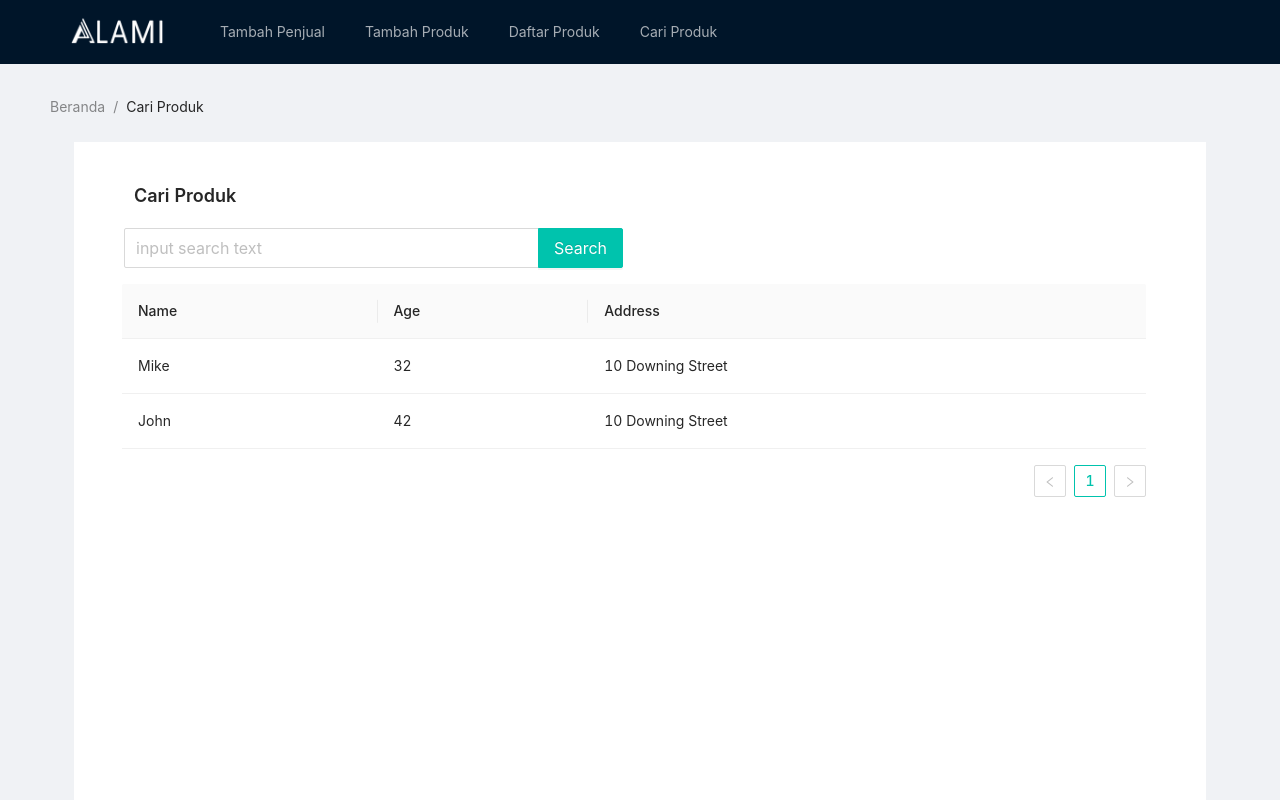
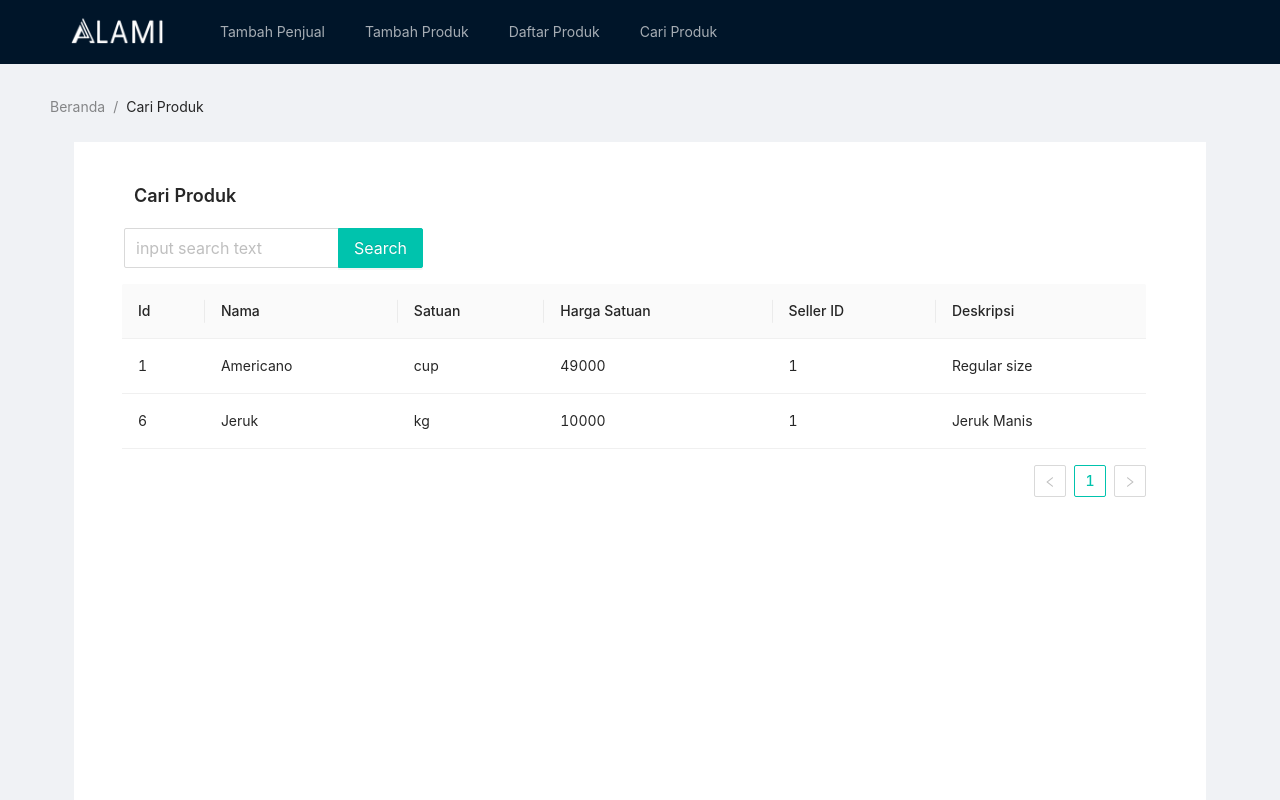
Before and after one commit to raynormw/alami, a React (Create React App) app: page /searchproduct in a window 1280 px wide. Shown: the top 800 px of the page. Built offline with nearby package versions, Linux system fonts and the light colour scheme.

Commit message:
:wrench: Layout table

```diff
--- a/src/actions/productAction.js
+++ b/src/actions/productAction.js
@@ -30,6 +30,26 @@ export const addProduct = (data) => {
   }
 }
 
+export const getProduct = (query) => {
+  return dispatch => {
+    dispatch({ type: 'GET_PRODUCT' });
+
+    Axios({
+      method: 'get',
+      url: proxy + base_api + 'listProductBySellerId?seller_id=' + query
+    })
+    .then((res) => {
+      console.log('res list prod', res);
+      const data = res.data.data;
+      dispatch({ type: 'GET_PRODUCT_SUCCESS', payload: data });
+    })
+    .catch((error) => {
+      console.log('error list prod', error);
+      dispatch({ type: 'GET_PRODUCT_ERROR', payload: error.message });
+    });
+  }
+}
+
 export const handleVisibleProduct = (data) => {
   return dispatch => {
     dispatch({type: 'VISIBLE_CHANGE_PRODUCT', payload: data});
--- a/src/reducers/productReducer.js
+++ b/src/reducers/productReducer.js
@@ -1,5 +1,6 @@
 const initialState = {
   data: {},
+  listData: [],
   isLoading: false,
   isVisible: false,
   isError: false,
--- a/src/routes/ListProduct.js
+++ b/src/routes/ListProduct.js
@@ -1,10 +1,48 @@
 import React, { Component } from 'react';
-import { Breadcrumb, Table } from 'antd';
+import { connect } from 'react-redux';
+import {
+  Breadcrumb,
+  Table,
+  Input,
+  Alert,
+  Skeleton,
+  Empty,
+} from 'antd';
 
-import { dataSource, columns } from 'utils/dummy';
+import { getProduct, handleVisibleProduct } from 'actions/productAction';
+import { columns } from 'utils/dummy';
 
-export default class ListProduct extends Component {
+const { Search } = Input;
+
+class ListProduct extends Component {
+
+  handleSearch = (value) => {
+    if (!value) {
+      const data = {
+        isVisible: true,
+        isError: true,
+        errorMessage: "Id masih kosong!"
+      }
+
+      this.props.handleVisibleProduct(data);
+    } else {
+      this.props.getProduct(value);
+      console.log(value, 'value');
+    }
+  }
+
+  handleClose = () => {
+    const data = {
+      isVisible: false,
+      isError: false,
+      errorMessage: ""
+    }
+
+    this.props.handleVisibleProduct(data);
+  }
+
   render() {
+    console.log('props list', this.props);
     return (
       <main className="outlet-container">
         <Breadcrumb className="breadcrumb">
@@ -13,9 +51,63 @@ export default class ListProduct extends Component {
         </Breadcrumb>
         <div className="content">
           <p className="content--title">Daftar Produk</p>
-          <Table className="table--product" dataSource={dataSource} columns={columns} />
+          <Search
+            className="filter-product"
+            placeholder="Filter berdasarkan id"
+            allowClear
+            enterButton="Filter"
+            size="large"
+            onSearch={this.handleSearch}
+          />
+          {
+            this.props.isLoading
+              ?
+                <div className="content">
+                  <Skeleton className="skeleton" active />
+                </div>
+              :
+            !this.props.isLoading && this.props.isError
+              ?
+                <Empty />
+              :
+            !this.props.isLoading && !this.props.isError && this.props.listData.length > 0
+              ?
+                <Table className="table--product" dataSource={this.props.listData} columns={columns} />
+              :
+                null
+          }
+          {
+            this.props.isVisible
+              ?
+                <Alert
+                  className="alert"
+                  message="Error"
+                  type="error"
+                  description={this.props.errorMessage}
+                  onClose={this.handleClose}
+                  showIcon
+                  closable
+                />
+              :
+                null
+          }
         </div>
       </main>
     );
   }
 }
+
+const mapStateToProps = state => ({
+  listData: state.product.listData,
+  isLoading: state.product.isLoading,
+  isVisible: state.product.isVisible,
+  isError: state.product.isError,
+  errorMessage: state.product.errorMessage,
+});
+
+const mapDispatchToProps = dispatch => ({
+  getProduct: (query) => dispatch(getProduct(query)),
+  handleVisibleProduct: (data) => dispatch(handleVisibleProduct(data)),
+})
+
+export default connect(mapStateToProps, mapDispatchToProps)(ListProduct);
--- a/src/styles/index.less
+++ b/src/styles/index.less
@@ -75,8 +75,9 @@ body {
   }
 }
 
-.search-product {
-  width: 500px;
+.search-product,
+.filter-product {
+  width: 300px;
   margin-left: 50px;
   margin-bottom: 16px;
 }
--- a/src/utils/dummy.js
+++ b/src/utils/dummy.js
@@ -1,32 +1,53 @@
 export const dataSource = [
   {
     key: '1',
-    name: 'Mike',
-    age: 32,
-    address: '10 Downing Street',
+    id: 1,
+    nama: 'Americano',
+    satuan: 'cup',
+    hargaSatuan: 49000,
+    sellerId: 1,
+    deskripsi: 'Regular size',
   },
   {
     key: '2',
-    name: 'John',
-    age: 42,
-    address: '10 Downing Street',
+    id: 6,
+    nama: 'Jeruk',
+    satuan: 'kg',
+    hargaSatuan: 10000,
+    sellerId: 1,
+    deskripsi: 'Jeruk Manis',
   },
 ];
 
 export const columns = [
   {
-    title: 'Name',
-    dataIndex: 'name',
-    key: 'name',
+    title: 'Id',
+    dataIndex: 'id',
+    key: 'id',
   },
   {
-    title: 'Age',
-    dataIndex: 'age',
-    key: 'age',
+    title: 'Nama',
+    dataIndex: 'nama',
+    key: 'nama',
   },
   {
-    title: 'Address',
-    dataIndex: 'address',
-    key: 'address',
+    title: 'Satuan',
+    dataIndex: 'satuan',
+    key: 'satuan',
+  },
+  {
+    title: 'Harga Satuan',
+    dataIndex: 'hargaSatuan',
+    key: 'hargaSatuan',
+  },
+  {
+    title: 'Seller ID',
+    dataIndex: 'sellerId',
+    key: 'sellerId',
+  },
+  {
+    title: 'Deskripsi',
+    dataIndex: 'deskripsi',
+    key: 'deskripsi',
   },
 ];
```
